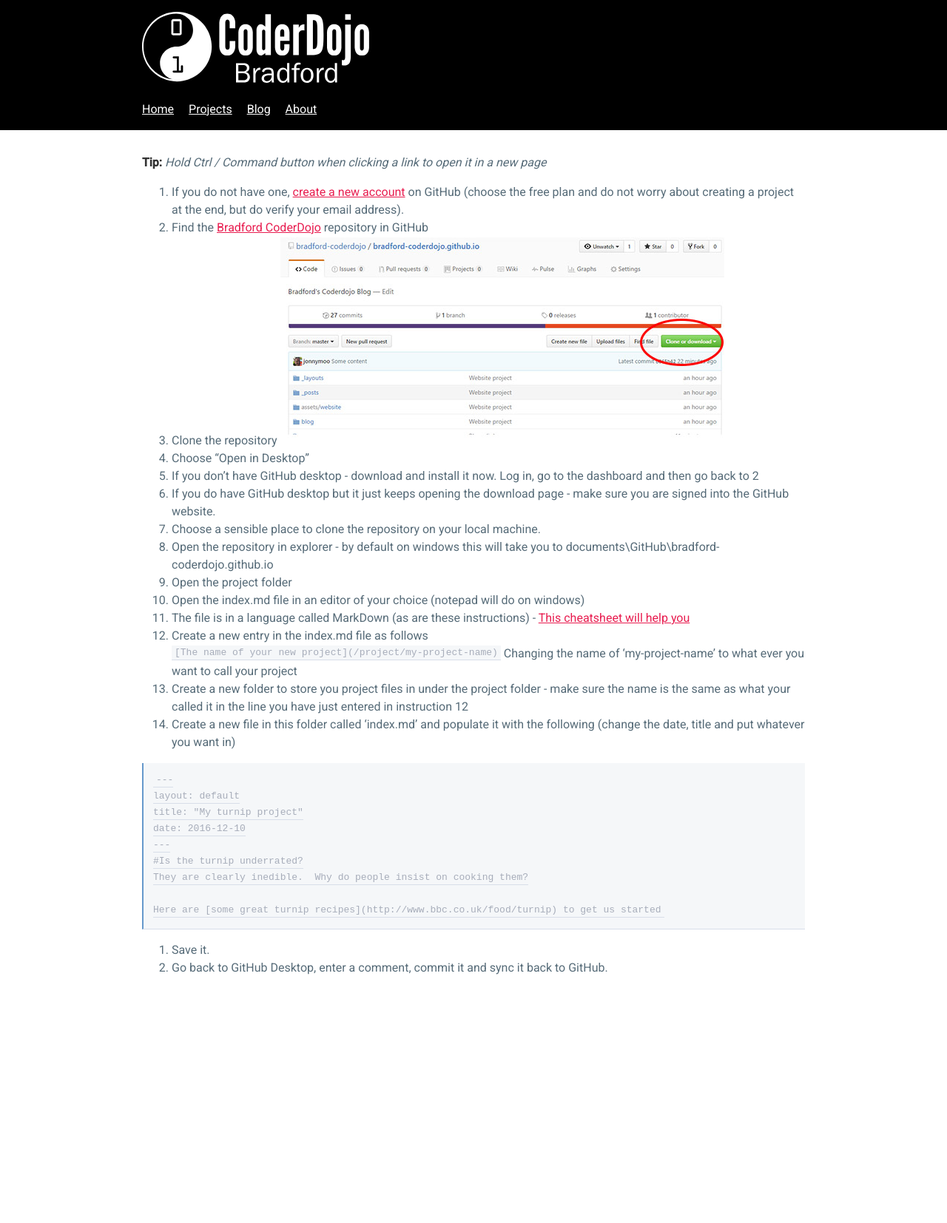
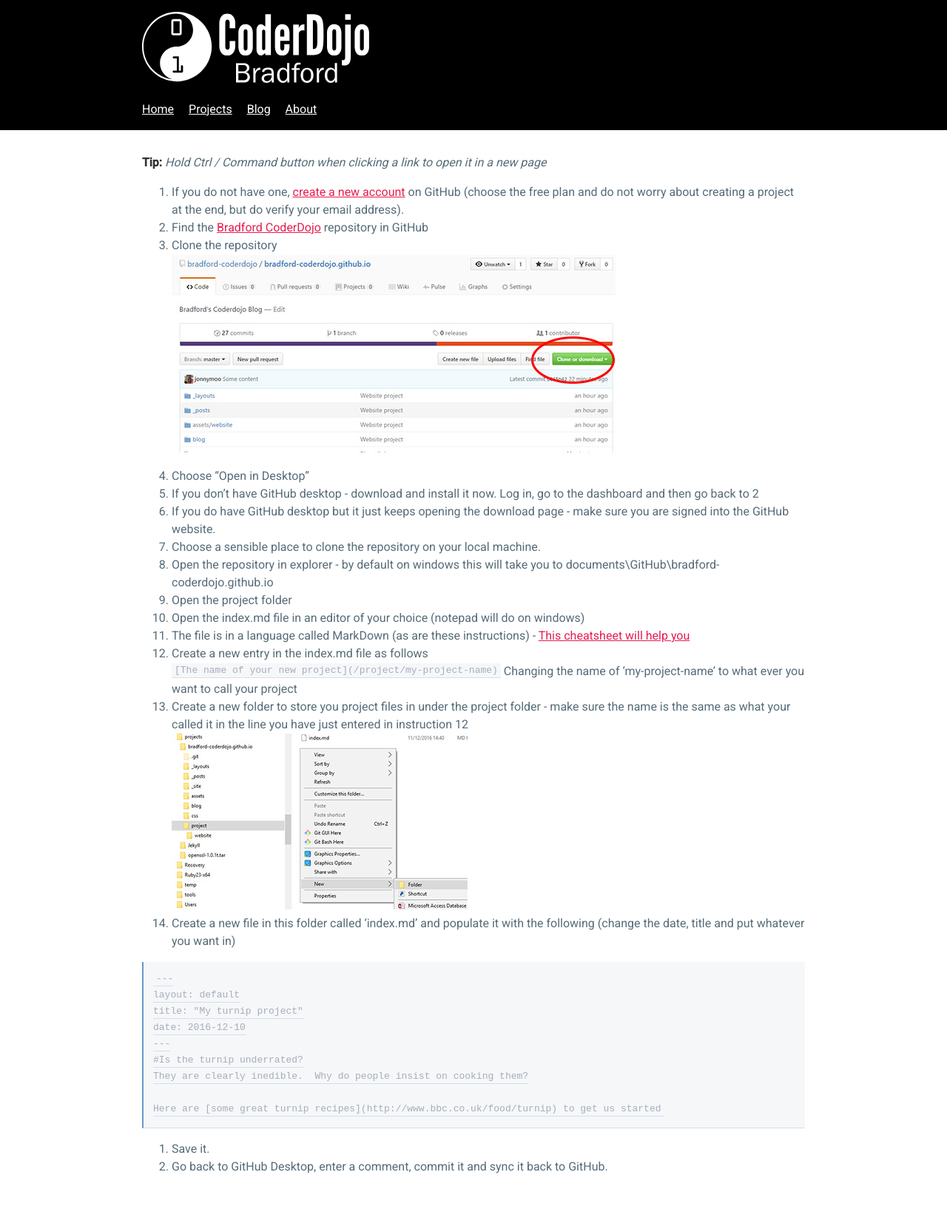
Before and after one commit to bradford-coderdojo/bradford-coderdojo.github.io, a Jekyll site: the page built from project/website/how-to-create-a-new-project.md, in a window 1280 px wide. Shown: the whole page at 74% size. Built offline with Jekyll 4.4.1, drawn with Linux system fonts in a browser that asks for light colours; before the commit the page ends 1385 px from its top, so only the background shows below that.

Commit message:
Instructions test

```diff
--- a/project/website/how-to-create-a-new-project.md
+++ b/project/website/how-to-create-a-new-project.md
@@ -8,7 +8,8 @@
 
 1. If you do not have one, [create a new account](https://github.com/join) on GitHub (choose the free plan and do not worry about creating a project at the end, but do verify your email address).
 2. Find the [Bradford CoderDojo](https://github.com/bradford-coderdojo/bradford-coderdojo.github.io) repository in GitHub
-3. Clone the repository ![Picture showing where the clone button is in GitHub](/assets/website/instructions-clone.jpg "Clone example")
+3. Clone the repository
+![Picture showing where the clone button is in GitHub](/assets/website/instructions-clone.jpg "Clone example")
 4. Choose "Open in Desktop"
 5. If you don't have GitHub desktop - download and install it now.  Log in, go to the dashboard and then go back to 2
 6. If you do have GitHub desktop but it just keeps opening the download page - make sure you are signed into the GitHub website.
@@ -21,6 +22,7 @@
 `[The name of your new project](/project/my-project-name)`
     Changing the name of 'my-project-name' to what ever you want to call your project
 13. Create a new folder to store you project files in under the project folder - make sure the name is the same as what your called it in the line you have just entered in instruction 12
+![Picture showing where to create a new folder in windows](/assets/website/instructions-new-folder.jpg "New folder example")
 14. Create a new file in this folder called 'index.md' and populate it with the following (change the date, title and put whatever you want in)
 
 ~~~~
```
Also changed, not shown: assets/website/instructions-new-folder.jpg (added).
